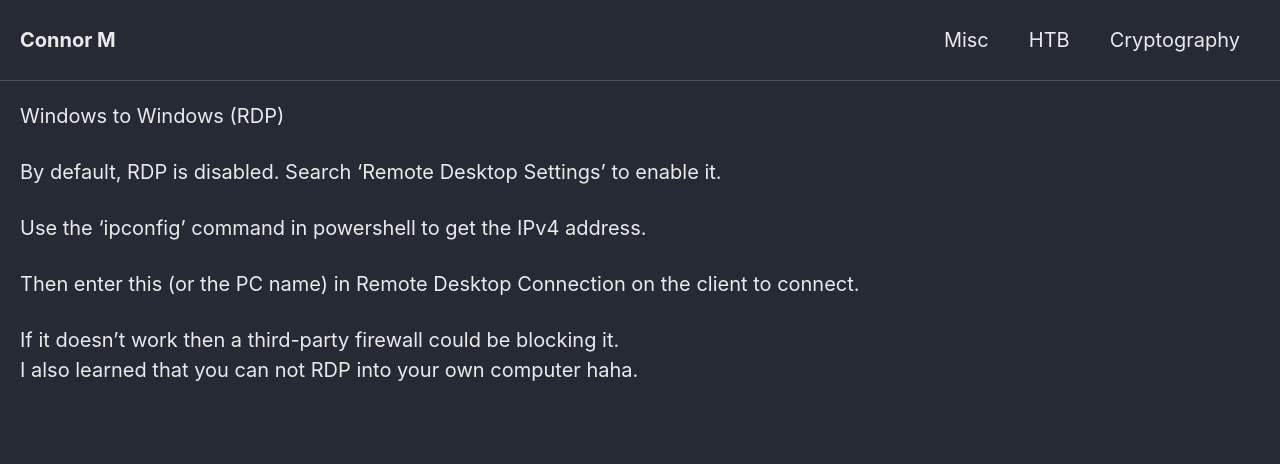
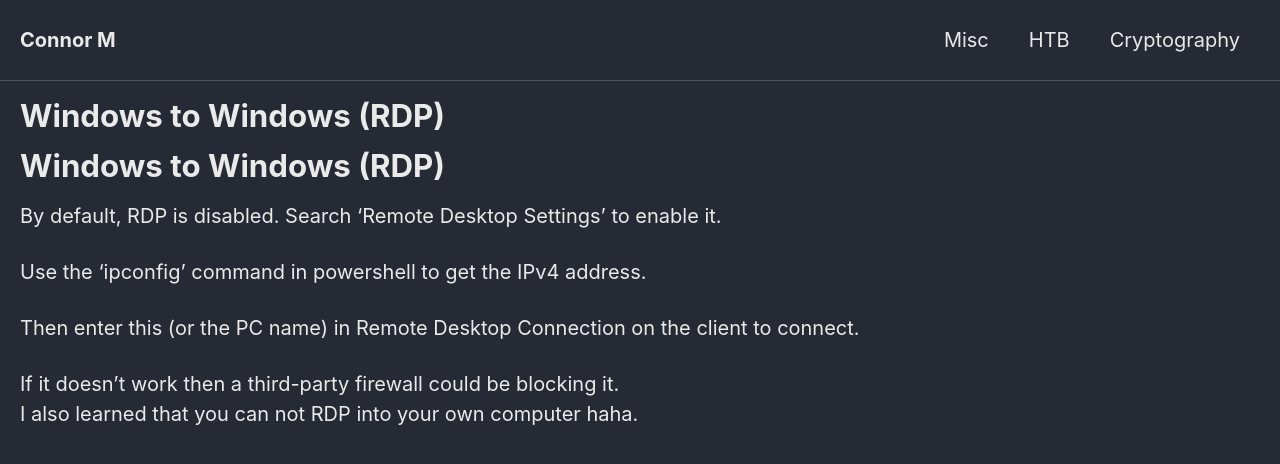
Before and after one commit to Connor-McCartney/Connor-McCartney.github.io, a Jekyll site: the page built from _pages/misc/remoting.md, in a window 1280 px wide. Shown: the top 464 px of the page. Built offline with Jekyll 4.4.1, drawn with Linux system fonts in a browser that asks for light colours; cached includes are drawn as plain includes; our own code applies the rules of GitHub Pages for plain Markdown files.

Commit message:
Update remoting.md

```diff
--- a/_pages/misc/remoting.md
+++ b/_pages/misc/remoting.md
@@ -1,6 +1,6 @@
 
 
-Windows to Windows (RDP)
+# Windows to Windows (RDP)
 
 By default, RDP is disabled. Search 'Remote Desktop Settings' to enable it.
 
```
